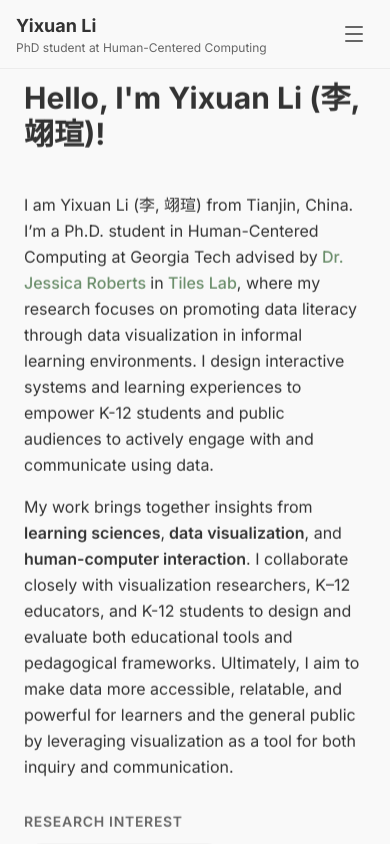
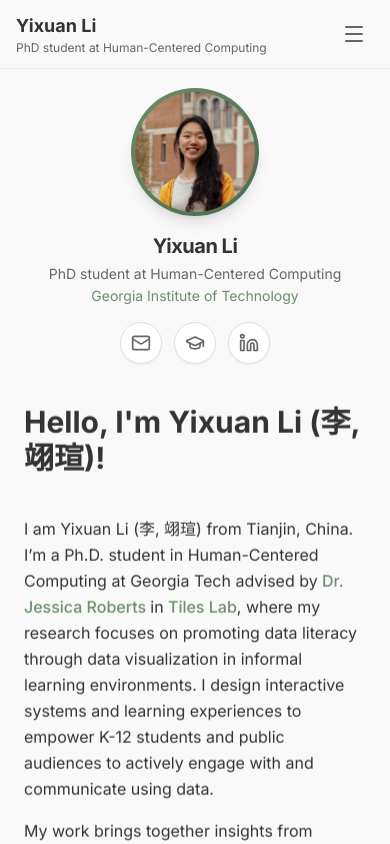
Before and after one commit to tiffanylyx/YixuanLi, a React (Vite) app: page / in a window 390 px wide. Shown: the top 844 px of the page. Built offline with nearby package versions, Linux system fonts and the light colour scheme.

Commit message:
add new doc

```diff
--- a/src/App.tsx
+++ b/src/App.tsx
@@ -1,7 +1,9 @@
 import { useState, useEffect } from 'react';
 import { Menu, X, Mail, GraduationCap, Linkedin } from 'lucide-react';
 import './App.css';
+
 const base = import.meta.env.BASE_URL;
+
 // Sections
 import About from './sections/About';
 import News from './sections/News';
@@ -145,7 +147,7 @@ function App() {
         </div>
       </aside>
 
-      {/* ================= Mobile Header ================= */}
+      {/* ================= Mobile Header (fixed, nav only) ================= */}
       <header className="lg:hidden fixed top-0 left-0 right-0 z-50 bg-[#f9f9f9]/95 backdrop-blur-sm border-b border-[#e0e0e0]/50">
         <div className="flex items-center justify-between px-4 py-3">
           <div>
@@ -154,9 +156,12 @@ function App() {
               PhD student at Human-Centered Computing
             </p>
           </div>
+
           <button
             onClick={() => setMobileMenuOpen(!mobileMenuOpen)}
             className="p-2 text-[#666] hover:text-[#333] transition-colors"
+            aria-label="Toggle menu"
+            aria-expanded={mobileMenuOpen}
           >
             {mobileMenuOpen ? <X size={24} /> : <Menu size={24} />}
           </button>
@@ -183,7 +188,48 @@ function App() {
 
       {/* ================= Main Content ================= */}
       <main className="lg:ml-[400px] min-h-screen">
-        <div className="max-w-[800px] mx-auto px-6 lg:px-12 py-8 lg:py-16 pt-20 lg:pt-16">
+        <div className="max-w-[800px] mx-auto px-6 lg:px-12 py-8 lg:py-16 pt-16 lg:pt-16">
+          {/* ===== Mobile Profile (scrolls with page) ===== */}
+          <div className="lg:hidden mt-6 mb-10">
+            <div className="flex flex-col items-center text-center">
+              <div className="w-32 h-32 rounded-full bg-gradient-to-br from-[#6b8e6b] to-[#4a6b4a] p-1 shadow-lg mb-4">
+                <img
+                  src={`${base}headshot.jpg`}
+                  alt="Yixuan Li headshot"
+                  className="w-full h-full rounded-full object-cover bg-white"
+                />
+              </div>
+
+              <h1 className="text-xl font-bold text-[#333] tracking-tight">
+                Yixuan Li
+              </h1>
+              <p className="text-sm text-[#666] mt-1">
+                PhD student at Human-Centered Computing
+              </p>
+              <p className="text-sm text-[#6b8e6b] mt-0.5">
+                Georgia Institute of Technology
+              </p>
+
+              <div className="flex gap-3 mt-4 justify-center">
+                {socialLinks.map(({ icon: Icon, href, label }) => (
+                  <a
+                    key={label}
+                    href={href}
+                    aria-label={label}
+                    target="_blank"
+                    rel="noopener noreferrer"
+                    className="p-2.5 rounded-full bg-white border border-[#e0e0e0]
+                               text-[#666] hover:text-[#6b8e6b]
+                               hover:border-[#6b8e6b]
+                               transition-all duration-200 shadow-sm"
+                  >
+                    <Icon size={20} />
+                  </a>
+                ))}
+              </div>
+            </div>
+          </div>
+
           <About />
           <News />
           <Publications />
```
Also changed, not shown: 5 other files (tests, documents, lock files or other folders).
